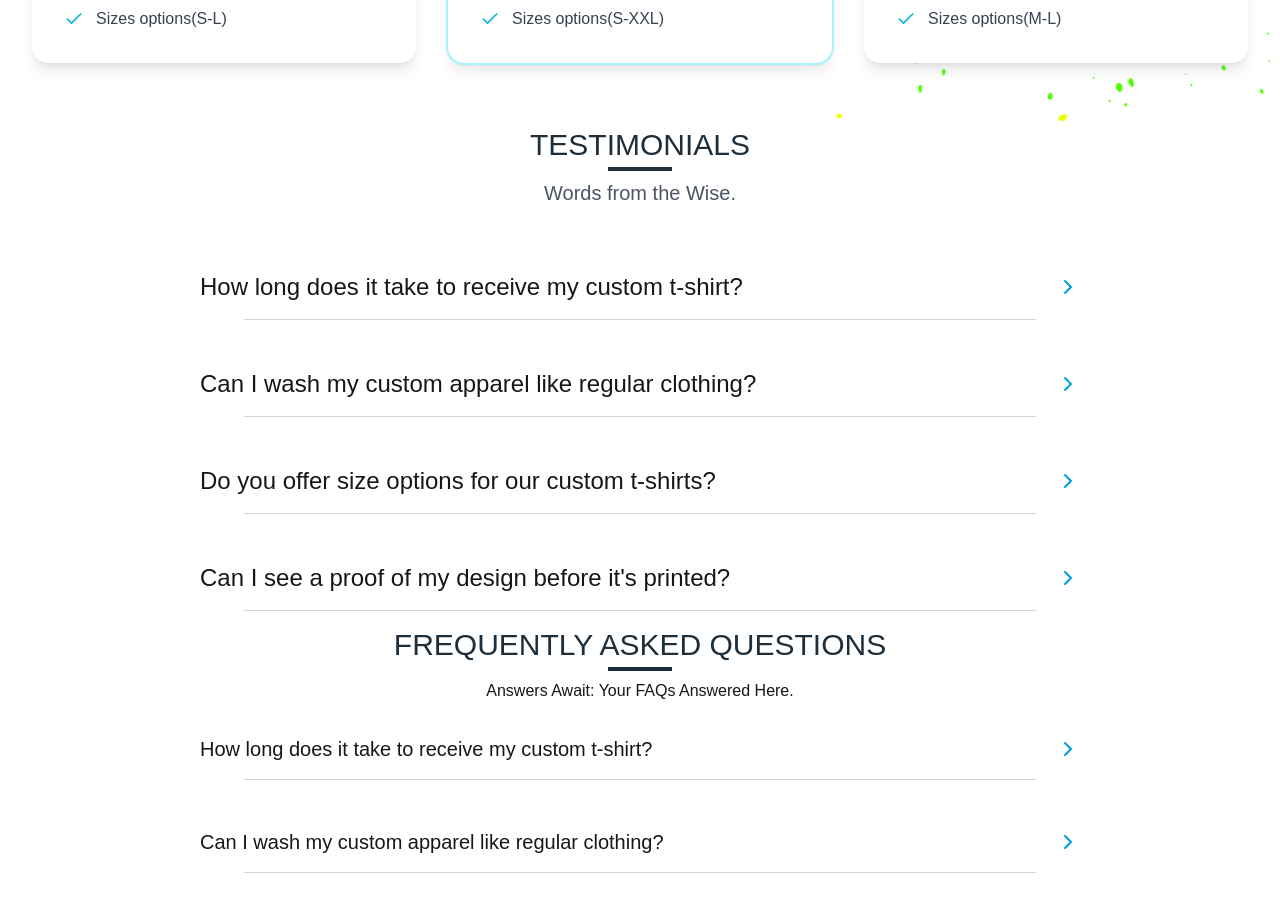
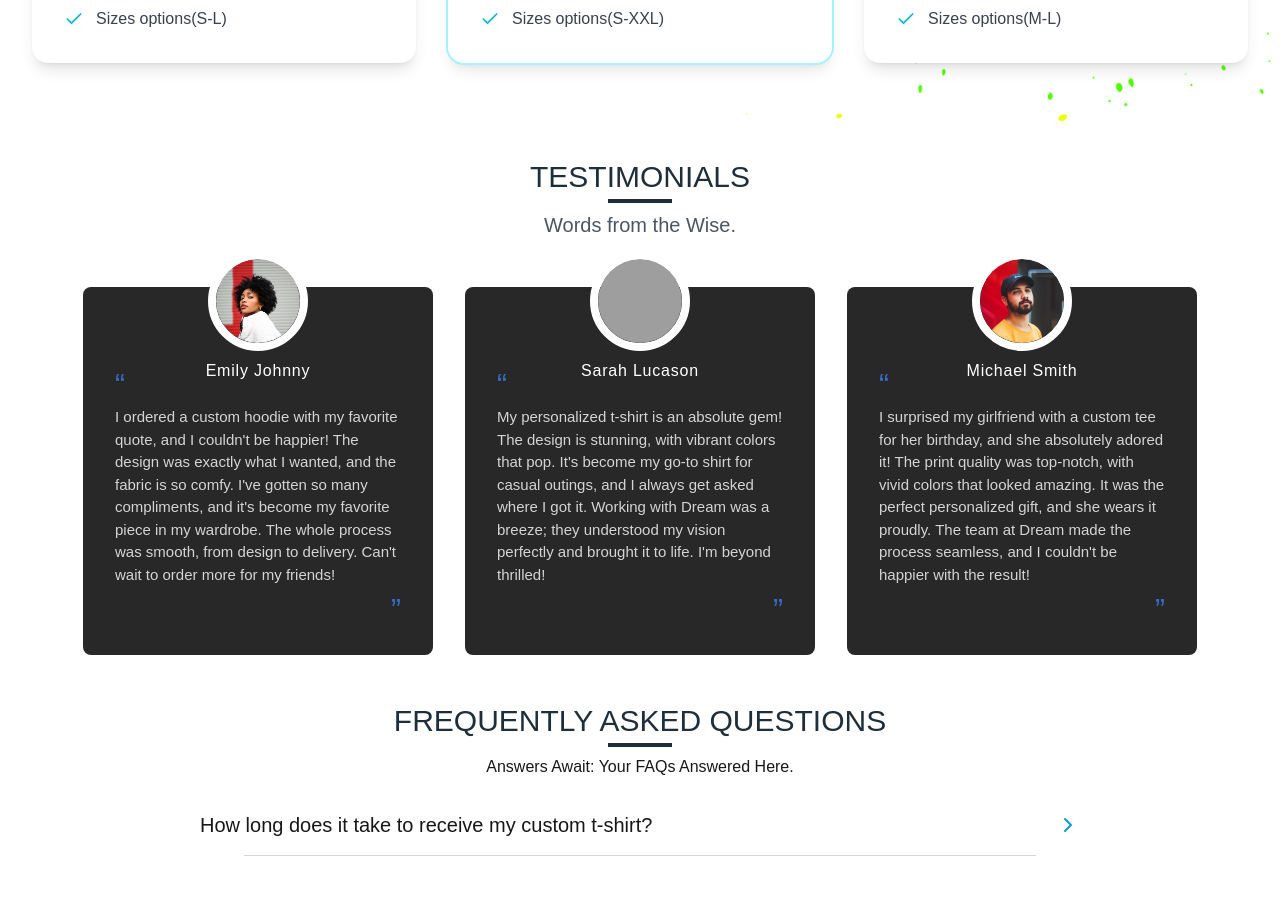
Before and after one commit to Drakening/dreems, a Next.js app: page / in a window 1280 px wide. Shown: the part 3627-4535 px from the top of the page. Built offline with nearby package versions, Linux system fonts and the light colour scheme; grey boxes are pictures that could not be loaded.

Commit message:
Update Testimonials.jsx

```diff
--- a/app/components/Testimonials.jsx
+++ b/app/components/Testimonials.jsx
@@ -1,73 +1,68 @@
-'use client'
-import { useState } from 'react';
-import { ChevronRight } from 'lucide-react';
+import Image from 'next/image';
+import Client1 from '../../public/images/jeffery-erhunse-vp9mRauo68c-unsplash.jpg';
+import Client2 from '../../public/images/prince-akachi-LWkFHEGpleE-unsplash.jpg';
+import Client3 from '../../public/images/luis-villasmil-hh3ViD0r0Rc-unsplash.jpg';
 
-const Questions = () => {
-  const [openIndex, setOpenIndex] = useState(null);
-
-  const accordion = (index) => {
-    setOpenIndex((prevIndex) => (prevIndex === index ? null : index));
-  };
+const Testimonials = () => {
+  const testimonialsData = [
+    {
+      name: 'Emily Johnny',
+      image: Client1,
+      text:
+        "I ordered a custom hoodie with my favorite quote, and I couldn't be happier! The design was exactly what I wanted, and the fabric is so comfy. I've gotten so many compliments, and it's become my favorite piece in my wardrobe. The whole process was smooth, from design to delivery. Can't wait to order more for my friends!",
+    },
+    {
+      name: 'Sarah Lucason',
+      image: Client2,
+      text:
+        "My personalized t-shirt is an absolute gem! The design is stunning, with vibrant colors that pop. It's become my go-to shirt for casual outings, and I always get asked where I got it. Working with Dream was a breeze; they understood my vision perfectly and brought it to life. I'm beyond thrilled!",
+    },
+    {
+      name: 'Michael Smith',
+      image: Client3,
+      text:
+        "I surprised my girlfriend with a custom tee for her birthday, and she absolutely adored it! The print quality was top-notch, with vivid colors that looked amazing. It was the perfect personalized gift, and she wears it proudly. The team at Dream made the process seamless, and I couldn't be happier with the result!",
+    },
+  ];
 
   return (
-    <section className="px-4 mb-0">
+    <section className="px-4 py-8">
       <div className="text-center mb-8">
           <h2 className="uppercase text-[#1f2e3b] text-xl sm:text-2xl lg:text-3xl tracking-normal font-medium text-center pb-2 mb-2 relative after:content-[''] after:absolute after:bottom-0 after:left-1/2 after:-translate-x-1/2 after:w-16 after:h-1 after:bg-[#1f2e3b]">Testimonials</h2>
           <p className="text-xl text-gray-600">Words from the Wise.</p>
 
       </div>
+      <div className="flex flex-wrap justify-center">
+        {testimonialsData.map((testimonial, index) => (
+          <div
+            key={index}
+            className="relative w-[350px] bg-[#292828] text-white m-4 p-6 rounded-lg transition-all duration-300 ease-in-out"
+          >
+            <div className="absolute left-1/2 transform -translate-x-1/2 -top-[10%] w-full block">
+              <div
+                className="relative h-[100px] w-[100px] mx-auto border-8 border-white rounded-full overflow-hidden
+                           transition-all duration-300 ease-in-out hover:saturate-140 hover:scale-95"
+              >
+                <Image
+                  src={testimonial.image}
+                  alt={testimonial.name}
+                  fill
+                  className="absolute top-0 left-0 rounded-full object-cover"
+                />
+              </div>
+              <h2 className="text-center capitalize tracking-wider py-2">{testimonial.name}</h2>
+            </div>
+            <p className="mt-[50px] opacity-80 px-2 text-[15px]">
+              <span className="text-[30px] block text-left text-[#3b7cf5]">&ldquo;</span>
+              {testimonial.text}
+              <span className="text-[30px] block text-right text-[#3b7cf5]">&rdquo;</span>
+            </p>
 
-      <div className="py-16 px-8 sm:px-2 sm:py-4 max-w-4xl mx-auto">
-        <div className="grid grid-cols-1 md:grid-cols-1 gap-8">
-          {faqData.map((faq, index) => (
-            <div key={index} className="w-full">
-              <button
-                className="w-full py-6 text-base sm:text-xl lg:text-2xl cursor-pointer bg-transparent border-none outline-none text-left transition-all duration-500 ease-linear flex items-center justify-between sm:py-4"
-                onClick={() => accordion(index)}
-              >
-                <span>{faq.question}</span>
-                <ChevronRight
-                  className={`text-[#009ddc] transition-transform duration-300 ${openIndex === index ? 'rotate-90' : ''}`}
-                  size={24}
-                />
-              </button>
-              <div
-                className={`w-[80%] mx-auto overflow-hidden transition-all duration-300 ease-in-out border-b border-gray-300 sm:w-[90%]
-                ${openIndex === index ? 'max-h-[1000px] py-4' : 'max-h-0 py-0'}`}
-              >
-                <p className="text-sm sm:text-xl lg:text-2xl text-black/75 text-left w-full">
-                  {faq.answer}
-                </p>
-              </div>
-            </div>
-          ))}
-        </div>
+          </div>
+        ))}
       </div>
     </section>
   );
 };
 
-const faqData = [
-  {
-    question: 'How long does it take to receive my custom t-shirt?',
-    answer:
-      'Our typical turnaround time for custom orders is 7-10 business days. This includes the design process, printing, and shipping. However, complex designs or bulk orders may take a bit longer. Rest assured, we strive to get your unique piece to you as quickly as possible!',
-  },
-  {
-    question: 'Can I wash my custom apparel like regular clothing?',
-    answer:
-      'Absolutely! We use high-quality fabric paints that are durable and washable. To ensure the longevity of your design, we recommend washing your custom t-shirt inside out in cold water and air drying or using low heat in the dryer.',
-  },
-  {
-    question: 'Do you offer size options for our custom t-shirts?',
-    answer:
-      "Yes, we offer a range of sizes to accommodate all body types. If you're unsure, feel free to reach out to us, and we'll be happy to assist you in selecting the right size for your custom apparel.",
-  },
-  {
-    question: "Can I see a proof of my design before it's printed?",
-    answer:
-      "Absolutely! Once you've placed your order and submitted your design, our team will create a digital proof for your approval. We want to ensure that you're completely satisfied with the design before we proceed with printing. You'll have the opportunity to review the proof and request any adjustments if needed.",
-  },
-];
-
-export default Questions;
+export default Testimonials;
```
